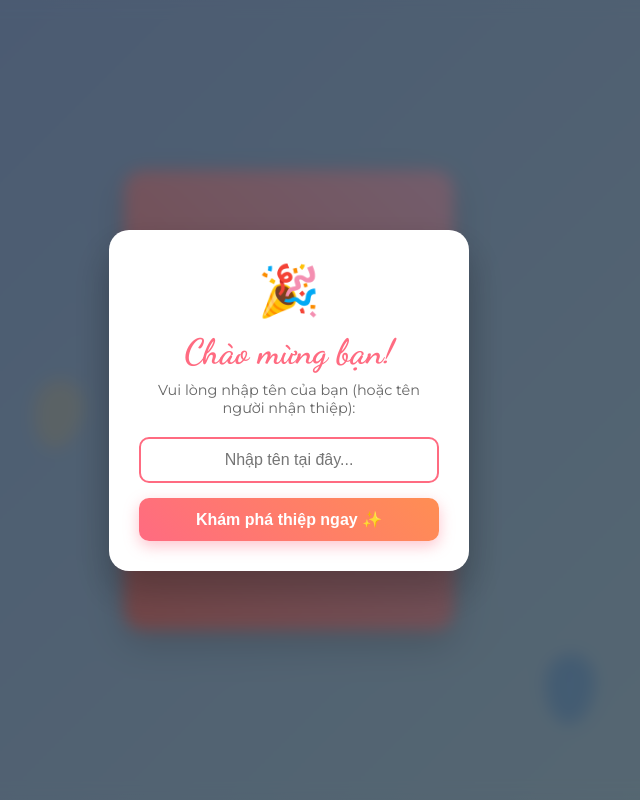
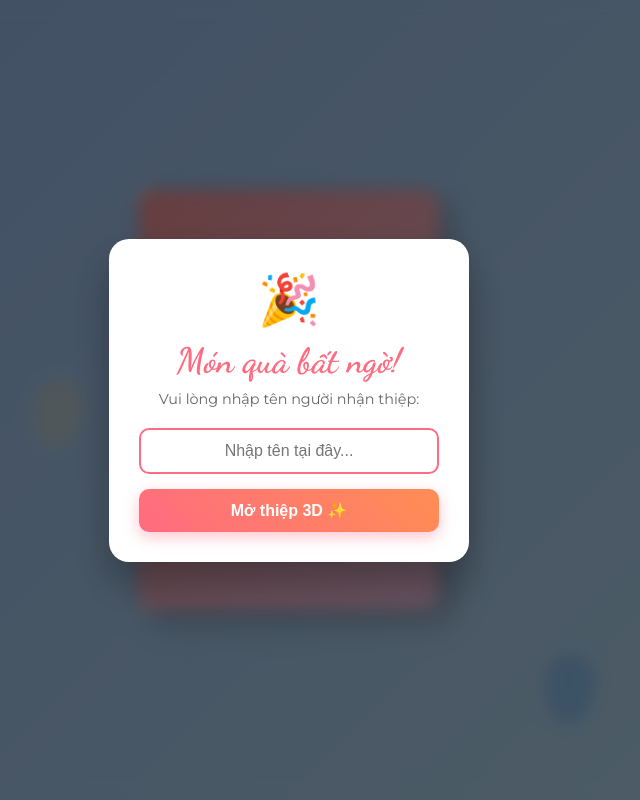
Before and after one commit to IAMIOT1/chucmungsinhnhat, a Flask app: page / in a window 1280 px wide. Shown: the whole page, without its empty margins (351-991 px from the left). Run offline with Flask 3, Linux system fonts and the light colour scheme; some libraries are stand-ins or nearby versions.

Commit message:
Upgrade true 3D book-flip card style

```diff
--- a/static/style.css
+++ b/static/style.css
@@ -14,14 +14,14 @@ body {
   overflow: hidden;
 }
 
-/* Modal nhập tên */
+/* Modal Popup Nhập Tên */
 .modal-overlay {
   position: fixed;
   top: 0;
   left: 0;
   width: 100%;
   height: 100%;
-  background: rgba(0, 0, 0, 0.55);
+  background: rgba(0, 0, 0, 0.6);
   backdrop-filter: blur(8px);
   display: flex;
   justify-content: center;
@@ -42,7 +42,7 @@ body {
   text-align: center;
   max-width: 360px;
   width: 85%;
-  box-shadow: 0 20px 40px rgba(0,0,0,0.25);
+  box-shadow: 0 20px 40px rgba(0,0,0,0.3);
   animation: popIn 0.4s cubic-bezier(0.175, 0.885, 0.32, 1.275);
 }
 
@@ -73,7 +73,6 @@ body {
   outline: none;
   margin-bottom: 15px;
   text-align: center;
-  transition: border-color 0.3s;
 }
 
 .modal-content input:focus {
@@ -91,109 +90,115 @@ body {
   font-weight: 600;
   cursor: pointer;
   box-shadow: 0 5px 15px rgba(255, 107, 129, 0.4);
-  transition: transform 0.2s;
 }
 
-.modal-content button:hover {
-  transform: translateY(-2px);
-}
-
-/* Thiệp 3D */
-.card-container {
-  perspective: 1200px;
+/* KHUNG 3D THIỆP LẬT GÁY */
+.card-wrapper {
+  perspective: 1500px;
   z-index: 10;
 }
 
-.card {
-  width: 330px;
-  height: 460px;
+.card-3d {
+  width: 300px;
+  height: 420px;
   position: relative;
   transform-style: preserve-3d;
-  transition: transform 0.9s cubic-bezier(0.4, 0, 0.2, 1);
   cursor: pointer;
+  transition: transform 0.8s ease;
 }
 
-.card.open {
+/* Khi mở thiệp dịch chuyển nhẹ sang phải để cân đối không gian */
+.card-3d.open {
+  transform: translateX(30%);
+}
+
+/* TRANG NỘI DUNG BÊN TRONG (CỐ ĐỊNH) */
+.card-inside {
+  position: absolute;
+  top: 0;
+  left: 0;
+  width: 100%;
+  height: 100%;
+  background: #ffffff;
+  border-radius: 0 15px 15px 0;
+  box-shadow: 15px 15px 30px rgba(0, 0, 0, 0.15);
+  padding: 25px;
+  display: flex;
+  flex-direction: column;
+  justify-content: space-between;
+  text-align: center;
+  border-left: 2px solid #eee;
+}
+
+.decor-top { font-size: 28px; }
+.title { font-family: 'Dancing Script', cursive; font-size: 2.2rem; color: #ff6b81; }
+.recipient { font-weight: 600; color: #444; font-size: 0.95rem; }
+.highlight-name { color: #ff6b81; font-size: 1.1rem; font-weight: 700; }
+.message { font-size: 0.88rem; line-height: 1.6; color: #555; }
+.signature { font-family: 'Dancing Script', cursive; font-size: 1.2rem; color: #ff6b81; }
+
+/* TRANG BÌA LẬT 3D (XOAY QUANH MÉP TRÁI) */
+.card-cover {
+  position: absolute;
+  top: 0;
+  left: 0;
+  width: 100%;
+  height: 100%;
+  transform-origin: left center; /* Điểm gáy xoay bên trái */
+  transform-style: preserve-3d;
+  transition: transform 1.2s cubic-bezier(0.4, 0, 0.2, 1);
+  border-radius: 15px;
+}
+
+/* Góc xoay lật 180 độ khi mở */
+.card-3d.open .card-cover {
   transform: rotateY(-180deg);
 }
 
-.card-front, .card-inside {
+.cover-front, .cover-back {
   position: absolute;
   width: 100%;
   height: 100%;
-  border-radius: 20px;
   backface-visibility: hidden;
-  box-shadow: 0 15px 35px rgba(0,0,0,0.15);
+  border-radius: 15px;
   display: flex;
   flex-direction: column;
   justify-content: center;
   align-items: center;
-  padding: 25px;
-  text-align: center;
 }
 
-.card-front {
-  background: linear-gradient(45deg, #ff9a9e 0%, #fecfef 99%, #fecfef 100%);
+/* Mặt trước bìa */
+.cover-front {
+  background: linear-gradient(135deg, #ff9a9e 0%, #fecfef 100%);
   color: #fff;
-  z-index: 2;
+  box-shadow: 5px 5px 20px rgba(0, 0, 0, 0.15);
 }
 
 .gift-icon {
-  font-size: 65px;
+  font-size: 60px;
   margin-bottom: 15px;
   animation: bounce 2s infinite;
 }
 
-.card-front h2 {
+.cover-front h2 {
   font-family: 'Dancing Script', cursive;
-  font-size: 2.6rem;
+  font-size: 2.5rem;
   margin-bottom: 10px;
 }
 
-.card-inside {
-  background: #ffffff;
-  color: #333;
+/* Mặt sau bìa (khi mở ra quay mặt này vào trong) */
+.cover-back {
+  background: #fff0f3;
   transform: rotateY(180deg);
-  border: 2px solid #ffe6e6;
-  justify-content: space-between;
+  border-right: 1px solid #ffe0e6;
 }
 
-.decor-top {
-  font-size: 30px;
+.inner-pattern {
+  font-size: 40px;
+  opacity: 0.6;
 }
 
-.title {
-  font-family: 'Dancing Script', cursive;
-  font-size: 2.3rem;
-  color: #ff6b81;
-}
-
-.recipient {
-  font-weight: 600;
-  color: #444;
-  font-size: 1rem;
-}
-
-.highlight-name {
-  color: #ff6b81;
-  font-size: 1.15rem;
-  font-weight: 700;
-}
-
-.message {
-  font-size: 0.9rem;
-  line-height: 1.6;
-  color: #555;
-  margin: 10px 0;
-}
-
-.signature {
-  font-family: 'Dancing Script', cursive;
-  font-size: 1.25rem;
-  color: #ff6b81;
-}
-
-/* Bóng bay */
+/* Bóng bay hiệu ứng nền */
 .balloon-container {
   position: absolute;
   width: 100%;
--- a/templates/index.html
+++ b/templates/index.html
@@ -12,23 +12,23 @@
 </head>
 <body>
 
-  <!-- Nhạc nền sinh nhật -->
+  <!-- Nhạc nền -->
   <audio id="bg-music" loop src="https://cdn.pixabay.com/download/audio/2022/03/15/audio_c8c8a7732a.mp3?filename=happy-birthday-15793.mp3"></audio>
 
-  <!-- Màn hình Modal nhập tên khi mới vào trang -->
+  <!-- Popup nhập tên -->
   <div id="name-modal" class="modal-overlay">
     <div class="modal-content">
       <div class="modal-icon">🎉</div>
-      <h2>Chào mừng bạn!</h2>
-      <p>Vui lòng nhập tên của bạn (hoặc tên người nhận thiệp):</p>
+      <h2>Món quà bất ngờ!</h2>
+      <p>Vui lòng nhập tên người nhận thiệp:</p>
       <form onsubmit="submitName(event)">
         <input type="text" id="name-input" placeholder="Nhập tên tại đây..." required autofocus autocomplete="off">
-        <button type="submit">Khám phá thiệp ngay ✨</button>
+        <button type="submit">Mở thiệp 3D ✨</button>
       </form>
     </div>
   </div>
 
-  <!-- Hiệu ứng bóng bay nền -->
+  <!-- Bóng bay -->
   <div class="balloon-container">
     <div class="balloon balloon1"></div>
     <div class="balloon balloon2"></div>
@@ -36,17 +36,11 @@
     <div class="balloon balloon4"></div>
   </div>
 
-  <!-- Thiệp 3D -->
-  <div class="card-container">
-    <div class="card" onclick="openCard()">
-      <!-- Mặt ngoài thiệp -->
-      <div class="card-front">
-        <div class="gift-icon">🎁</div>
-        <h2>Happy Birthday!</h2>
-        <p>Bấm vào thiệp để mở ✨</p>
-      </div>
+  <!-- Khung Thiệp 3D -->
+  <div class="card-wrapper">
+    <div class="card-3d" onclick="toggleCard()">
 
-      <!-- Mặt trong thiệp -->
+      <!-- Nửa bên phải: Trang nội dung bên trong (Cố định) -->
       <div class="card-inside">
         <div class="decor-top">🎂✨🎉</div>
         <h1 class="title">Happy Birthday!</h1>
@@ -57,6 +51,21 @@
         </div>
         <p class="signature">— Từ một người luôn chúc phúc cho bạn —</p>
       </div>
+
+      <!-- Nửa bên trái: Nắp bìa lật 3D theo gáy mép trái -->
+      <div class="card-cover">
+        <!-- Mặt trước của nắp bìa -->
+        <div class="cover-front">
+          <div class="gift-icon">🎁</div>
+          <h2>Happy Birthday!</h2>
+          <p>Chạm vào thiệp để mở ✨</p>
+        </div>
+        <!-- Mặt sau của nắp bìa (khi mở ra) -->
+        <div class="cover-back">
+          <div class="inner-pattern">🎈🌸🎈</div>
+        </div>
+      </div>
+
     </div>
   </div>
 
@@ -70,37 +79,31 @@
       if (inputVal) {
         recipientName = inputVal;
 
-        // Cập nhật tên vào thiệp
         document.getElementById('recipient-name').innerText = recipientName;
         document.querySelectorAll('.name-inline').forEach(el => el.innerText = recipientName);
 
-        // Bật nhạc nền ngay sau khi người dùng tương tác nhập tên
         const music = document.getElementById('bg-music');
         music.play().then(() => {
           musicPlayed = true;
-        }).catch(err => console.log("Cần tương tác thêm để phát nhạc: ", err));
+        }).catch(err => console.log("Cần tương tác để mở nhạc: ", err));
 
-        // Ẩn màn hình nhập tên
-        const modal = document.getElementById('name-modal');
-        modal.classList.add('hide');
+        document.getElementById('name-modal').classList.add('hide');
       }
     }
 
-    function openCard() {
-      const card = document.querySelector('.card');
+    function toggleCard() {
+      const card = document.querySelector('.card-3d');
       const music = document.getElementById('bg-music');
 
       card.classList.toggle('open');
 
       if (card.classList.contains('open')) {
-        // Bắn pháo hoa Confetti
         confetti({
           particleCount: 150,
           spread: 90,
           origin: { y: 0.6 }
         });
 
-        // Phát nhạc nếu trước đó bị trình duyệt chặn
         if (!musicPlayed) {
           music.play().catch(() => {});
           musicPlayed = true;
```
